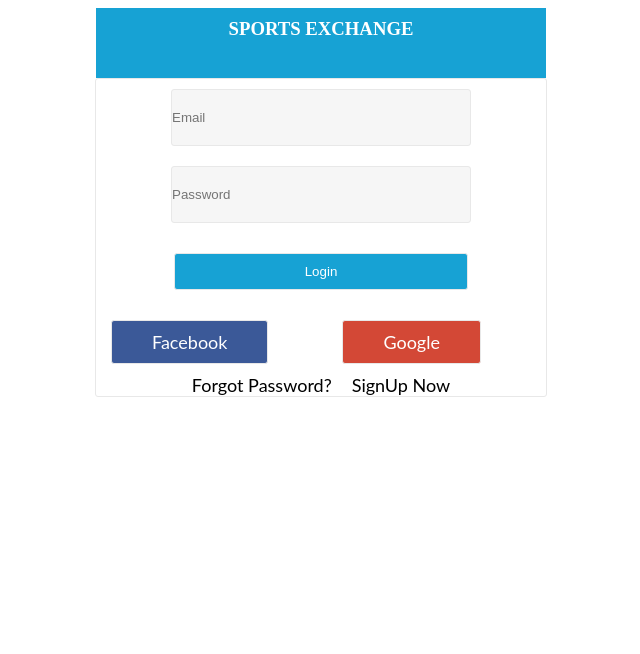
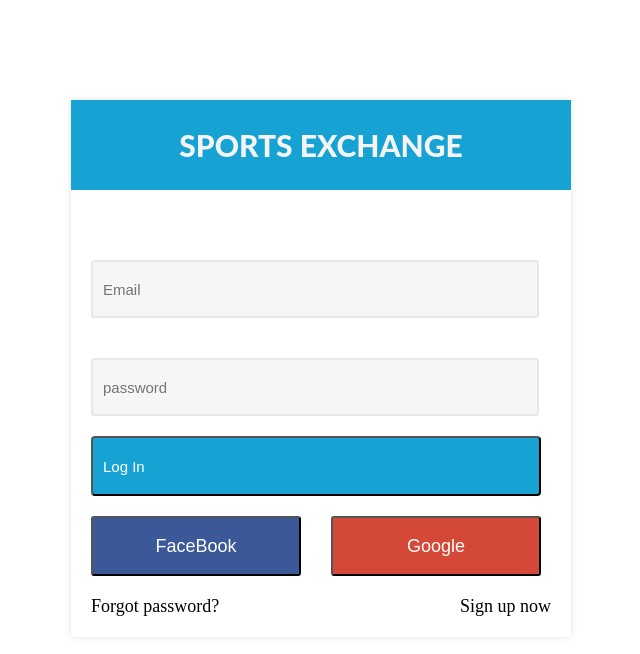
Before and after one commit to jaie-coditas/UI-training, a plain HTML site: page Assignment1/Assignment1rev/ass1.html in a window 1280 px wide. Shown: the whole page, without its empty margins (319-959 px from the left). Drawn offline with Linux system fonts and the light colour scheme.

Commit message:
ass2 first commit

```diff
--- a/Assignment1/Assignment1rev/ass1.html
+++ b/Assignment1/Assignment1rev/ass1.html
@@ -2,27 +2,31 @@
 	<head>
 		<link rel="stylesheet" href="styles.css">
 	</head>
-	<body align="center">
-
+	<body>
+		<div class="wrap">
 			<div>
-		<h3 class="p1">SPORTS EXCHANGE</h3>
+				<h3 class="header">SPORTS EXCHANGE</h3>
 			</div>
-	<div class="whole">
+			<div class="content">
 				<div>
-		 <input type="email" id="email" class="p3" placeholder="Email">
+					<input type="text" name="email" placeholder="Email" class="item">
 				</div>
 				<div>
-	 <input type="password" id="password" class="p3" placeholder="Password">
+					<input type="password" name="email" placeholder="password" class="item">
 				</div>
 				<div>
-		<button class="login">Login</button>
+					<button class="log">Log In</button>
 				</div>
 				<div>
-		<span class="sp1"><button class="but1">Facebook</button></span>
-		<span class="sp2"><button class="but2">Google</button></span>
+					<button class="fb">FaceBook</button>
+					<button class="gg">Google</button>
+					<div class="clear"></div>
 				</div>
 				<div>
-		<span class="sp1">Forgot Password?</span><span class="sp2">SignUp Now</span>
+					<a class="forgot">Forgot password?</a>
+					<a class="signup">Sign up now</a>
+					<div class="clear"></div>
+				</div>
 			</div>
 		</div>
 	</body>
--- a/Assignment1/Assignment1rev/styles.css
+++ b/Assignment1/Assignment1rev/styles.css
@@ -1,93 +1,79 @@
-.p1{
+.wrap{
+	border-radius: 3px;
+	background-color:  #ffffff;
+	box-shadow: 0px 0px 6px 0px rgba(0, 0, 0, 0.12);
+	width: 500px;
+	margin: 100px auto;
+}
+.header
+{
 	background-color:  #17a2d4;
-width: 390px;
-height: 50px;
-color :white;
-margin : auto;
-padding:10px 30px;
+	font-family: Lato;
+	color:  #f4f4f4;
+	font-size: 30px;/* Approximation due to font substitution */
+	font-weight: 800;
+	text-align: center;
+	padding: 27px;
 }
- .p2{
-	 width: 300px;
-height: 300px;
-border: 1px solid blue;
-
- }
- .p3{
-	 width:300px;
-	 height:40px
-	text-align:left;
+.item{
+	width: 448px;
+	height: 58px;
+	padding-left: 10px;
+	font-size: 15px;
+	background-color:  #f6f6f6;
 	border-radius: 3px;
-border-width: 1px;
+	border-width: 2px;
 	border-color:  #e8e8e8;
 	border-style: solid;
-background-color:  #f6f6f6;
-padding:20px 90px 20px 0px;
-margin:10px;
+	margin:20 auto;
 }
-
- .login
- {
-	 margin:20px;
-	 padding:10px 130px ;
-	 color:white;
-	 background-color:  #17a2d4;
+.content{
+	padding:20px;
+}
+.log{
+	 width: 450px;
+    height: 60px;
+    color: white;
+    text-align: left;
+	border-radius: 4px;
+    background-color: #17a2d4;
+    padding-left: 10px;
+    font-size: 15px;
+	margin-bottom:20;
+}
+.forgot{
+	float: left;
+	color: black;
+	text-decoration: none;
+	font-size: 18px;
+}
+.signup{
+	float: right;
+	color: black;
+	text-decoration: none;
+	font-size: 18px;
+}
+.fb{
 	    border-radius: 3px;
-border-width: 1px;
-border-color:  #e8e8e8;
-border-style: solid;
-
+    background-color: #3b5998;
+    width: 210px;
+    height: 60px;
+    color: #fff;
+    font-size: 18px;
+    float: left;
+    margin-right: 30px;
+	margin-bottom:20;
 }
- .whole
- {
-	 width:450px;
-	 margin:auto;
+.gg{
 	    border-radius: 3px;
-border-width: 1px;
-border-color:  #e8e8e8;
-border-style: solid;
-
+    background-color: #d34836;
+    width: 210px;
+    height: 60px;
+    color: #fff;
+    font-size: 18px;
+    float: left;
+	margin-bottom:20px;
 }
- .but1{
-	 font-family: Lato;
-color:  #ffffff;
-font-size: 18px;/* Approximation due to font substitution */
-font-weight: 400;
-text-align: center;
-padding:10px 40px;
-margin:10 50 10 0;
-background-color: #3b5998;
- border-radius: 3px;
-border-width: 1px;
-border-color:  #e8e8e8;
-border-style: solid;
+.clear{
+	clear:both;
 }
- .but2{
-	 font-family: Lato;
-color:  #ffffff;
-font-size: 18px;
-font-weight: 400;
-text-align: center;
-padding:10px 40px;
-margin:10 50 10 0;
-background-color:  #d34836;
- border-radius: 3px;
-border-width: 1px;
-border-color:  #e8e8e8;
-border-style: solid;
- }
-.sp1{
-	margin:20px 20px 0 0;
-	font-family: Lato;
-color:  #000000;
-font-size: 18px;
-font-weight: 400;
-text-align:left;
-}
-.sp2{
-	margin:auto;
-	font-family: Lato;
-color:  #000000;
-font-size: 18px;
-font-weight: 400;
-text-align: right;
-}
--- a/Assignment2/ass2.css
+++ b/Assignment2/ass2.css
@@ -21,24 +21,37 @@ box-shadow: 0px 0px 5.76px 0.24px rgba(0, 0, 0, 0.24);
 width: 100px;
 height: 30px;
 float:right;
+margin-right:20;
 }
 .clear
 {
 	clear: both;
 }
 .wrap{
-	margin:auto;
+
 	background-color:#EAEDED;
 	border-radius: 3px;
-	border-color:#2E86C1;
+	border-color:#2E86C1;'
+	display:block;
+	height:100%;
+	width:100%;
+}
+.para
+{
+	color:gray;
+}
+.inner
+{
+	float:right;
+	margin-right:20;
 }
 .content{
 	border-radius: 3px;
 background-color:  #ffffff;
 box-shadow: 0px 0px 6px 0px rgba(0, 0, 0, 0.12);
 padding:40;
-margin:60 auto;
-height:100;
+margin:100 auto;
+height:150;
 width:300;
 }
 .email
@@ -51,7 +64,8 @@ background-color:  #f6f6f6;
 margin: auto;
 padding-left:10;
 margin-top:10;
-height:30;
+height:40;
+width:300;
 }
 .recover
 {
@@ -68,5 +82,7 @@ font-size: 18px;/* Approximation due to font substitution */
 font-weight: 400;
 background-color:  #17a2d4;
 text-align: center;
-margin: 20 auto;
+margin: 30 auto;
+display:block;
+border-radius: 3px 3px;
 }
```
Also changed, not shown: Assignment2/ass2.html (+5 -1 lines). Lines whose indentation alone changed are shown as unchanged.
